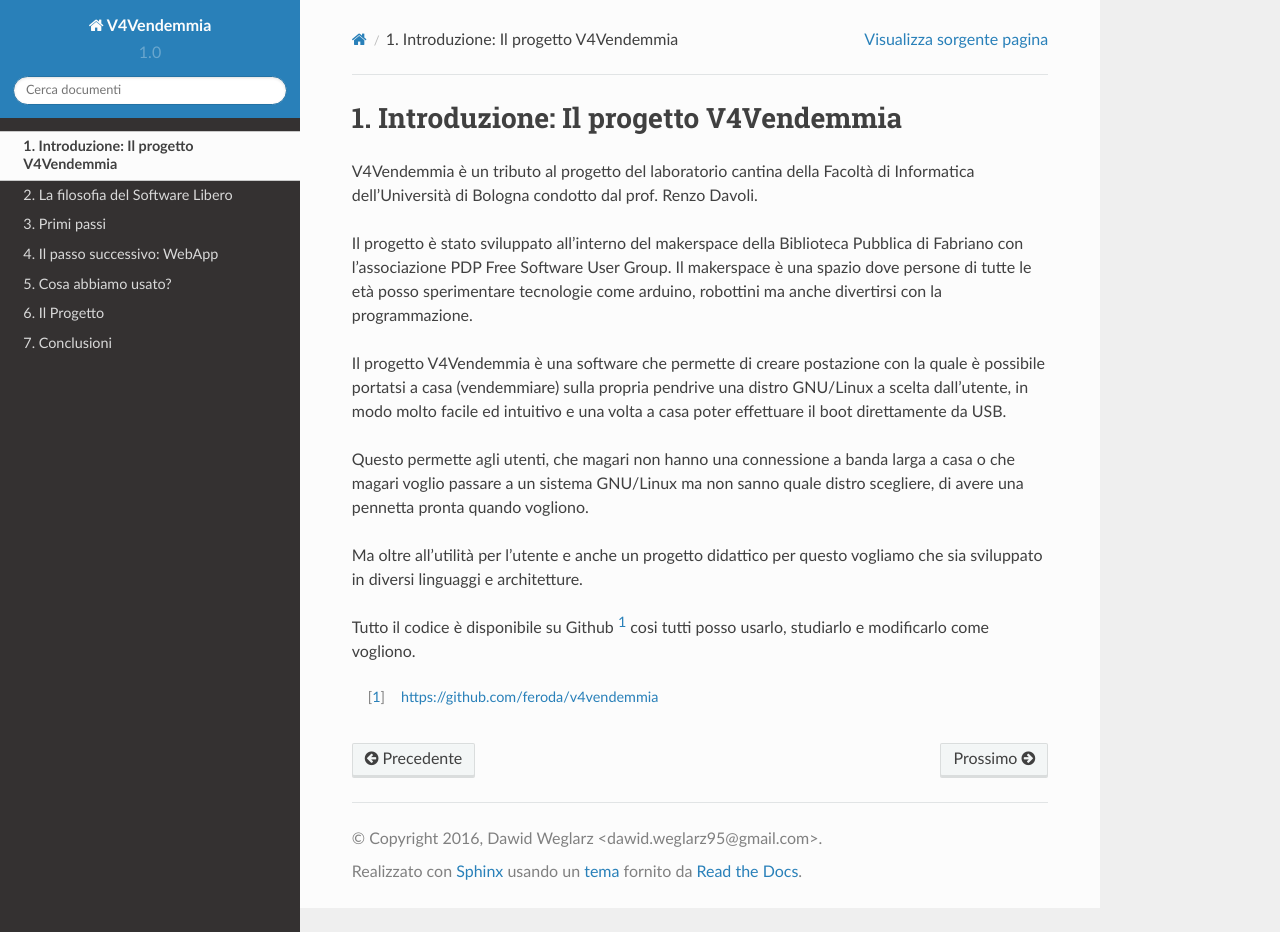
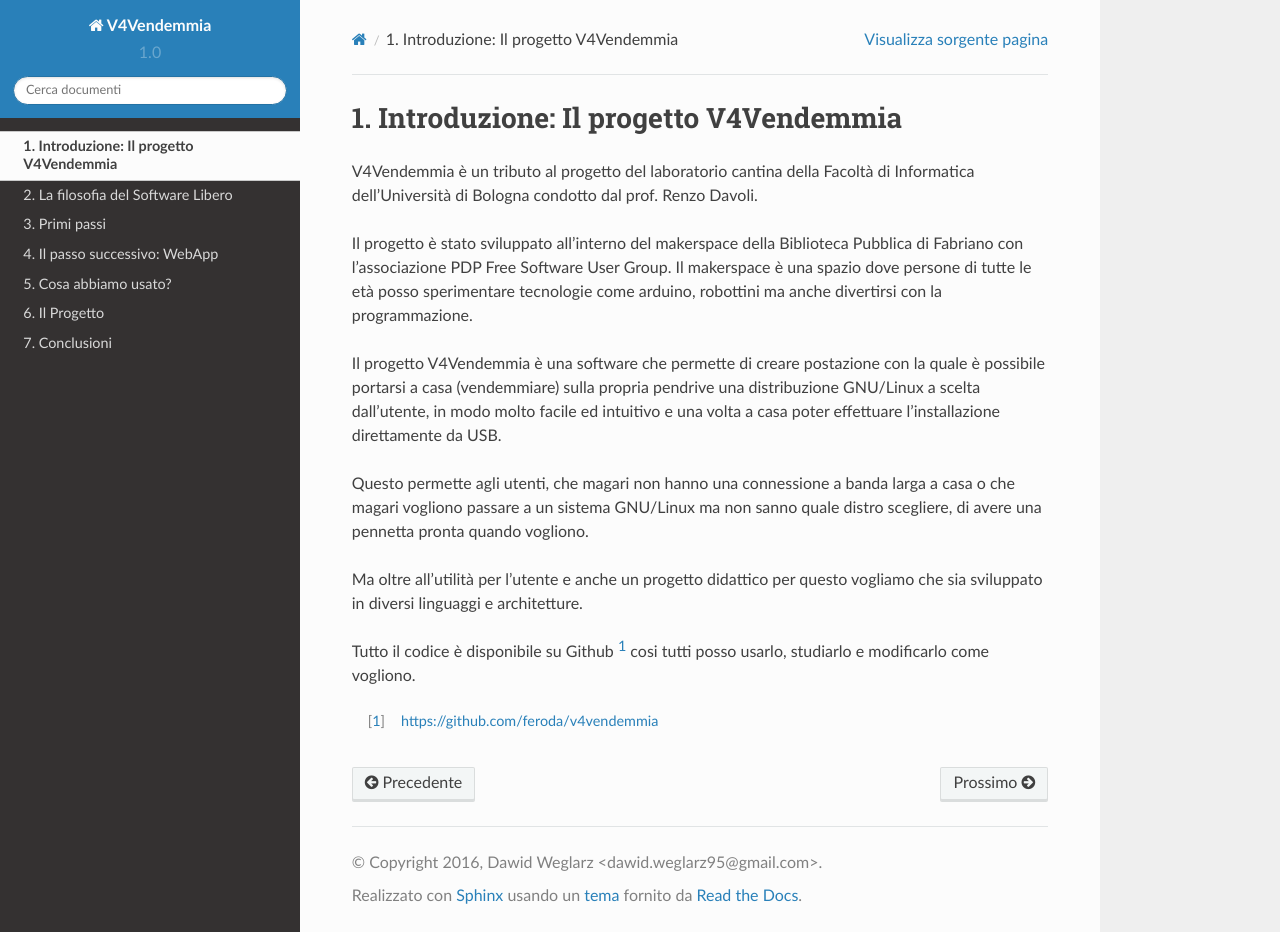
Before and after one commit to feroda/v4vendemmia, a Sphinx documentation site: the page built from doc/intro.rst, in a window 1280 px wide and 932 px high. Built offline with Sphinx 7.4.7 and the Read the Docs theme 2.0.0, drawn with Linux system fonts in a browser that asks for light colours.

Commit message:
[doc] Aggiornati contenuti

```diff
--- a/doc/firststeps.rst
+++ b/doc/firststeps.rst
@@ -12,7 +12,7 @@ Successivamente abbiamo deciso di provare a riscriverlo con altro linguaggio. Ab
 
 E' un linguaggio spesso consigliato ai neo-programmatori per la sua chiarezza, infatti python è stato ideato con l'obbiettivo della leggibilità. Persino un indentazione sbagliata viene considerata un errore.
 
-Il risultato di questa versione a livello visivo era lo stesso avendo usato sempre whiptail per gestire le dialog. Anche l'algormitmo è rimasto lo stesso, proprio per far vedere come il linguaggio sia indipendente dal algoritmo.
+Il risultato di questa versione a livello visivo era lo stesso avendo usato sempre whiptail per gestire le dialog. Anche l'algoritmo è rimasto lo stesso, proprio per far vedere come il linguaggio sia indipendente dal algoritmo.
 
 
 .. [1] https://www.gnu.org/software/bash/
--- a/doc/intro.rst
+++ b/doc/intro.rst
@@ -6,9 +6,9 @@ V4Vendemmia è un tributo al progetto del laboratorio cantina della Facoltà di
 Il progetto è stato sviluppato all’interno del makerspace della Biblioteca Pubblica di Fabriano con l’associazione PDP Free Software User Group.
 Il makerspace è una spazio dove persone di tutte le età posso sperimentare tecnologie come arduino, robottini ma anche divertirsi con la programmazione.
 
-Il progetto V4Vendemmia è una software che permette di creare postazione con la quale è possibile portatsi a casa (vendemmiare) sulla propria pendrive una distro GNU/Linux a scelta dall’utente, in modo molto facile ed intuitivo e una volta a casa poter effettuare il boot direttamente da USB.
+Il progetto V4Vendemmia è una software che permette di creare postazione con la quale è possibile portarsi a casa (vendemmiare) sulla propria pendrive una distribuzione GNU/Linux a scelta dall’utente, in modo molto facile ed intuitivo e una volta a casa poter effettuare l'installazione direttamente da USB.
 
-Questo permette agli utenti, che magari non hanno una connessione a banda larga a casa o che magari voglio passare a un sistema GNU/Linux ma non sanno quale distro scegliere, di avere una pennetta pronta quando vogliono.
+Questo permette agli utenti, che magari non hanno una connessione a banda larga a casa o che magari vogliono passare a un sistema GNU/Linux ma non sanno quale distro scegliere, di avere una pennetta pronta quando vogliono.
 
 Ma oltre all'utilità per l'utente e anche un progetto didattico per questo vogliamo che sia sviluppato in diversi linguaggi e architetture.
 
--- a/doc/technologies.rst
+++ b/doc/technologies.rst
@@ -44,7 +44,7 @@ Un'altro importante aspetto della libreria jQuery è quella di implementare la t
 `CSS <http://www.w3schools.com/css/default.asp>`_
 -------------------------------------------------
 Il CSS (Cascading Style Sheets) è un linguaggio usato per definire la formattazione di documenti HTML.
-L'uso dei CSS permette di seprare la parte grafica di un sito dalla parte dei contentuti, permettendo una programmazione più chiara e facile da utilizzare, sia per gli autori delle pagine stesse sia per gli utenti, garantendo contemporaneamente anche il riutilizzo del codice ed una più facile manutenzione.
+L'uso dei CSS permette di separare la parte grafica di un sito dalla parte dei contentuti, permettendo una programmazione più chiara e facile da utilizzare, sia per gli autori delle pagine stesse sia per gli utenti, garantendo contemporaneamente anche il riutilizzo del codice ed una più facile manutenzione.
 
 Esempio ::
 
```
